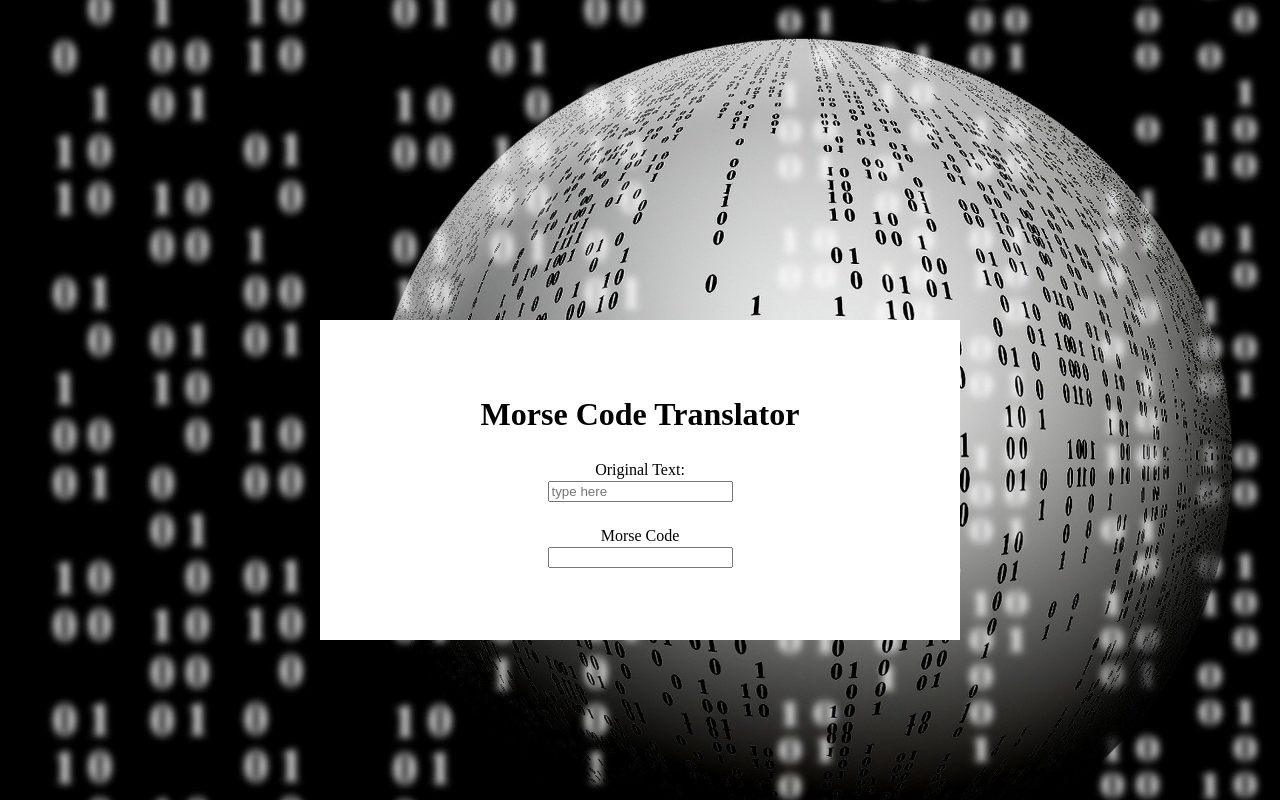
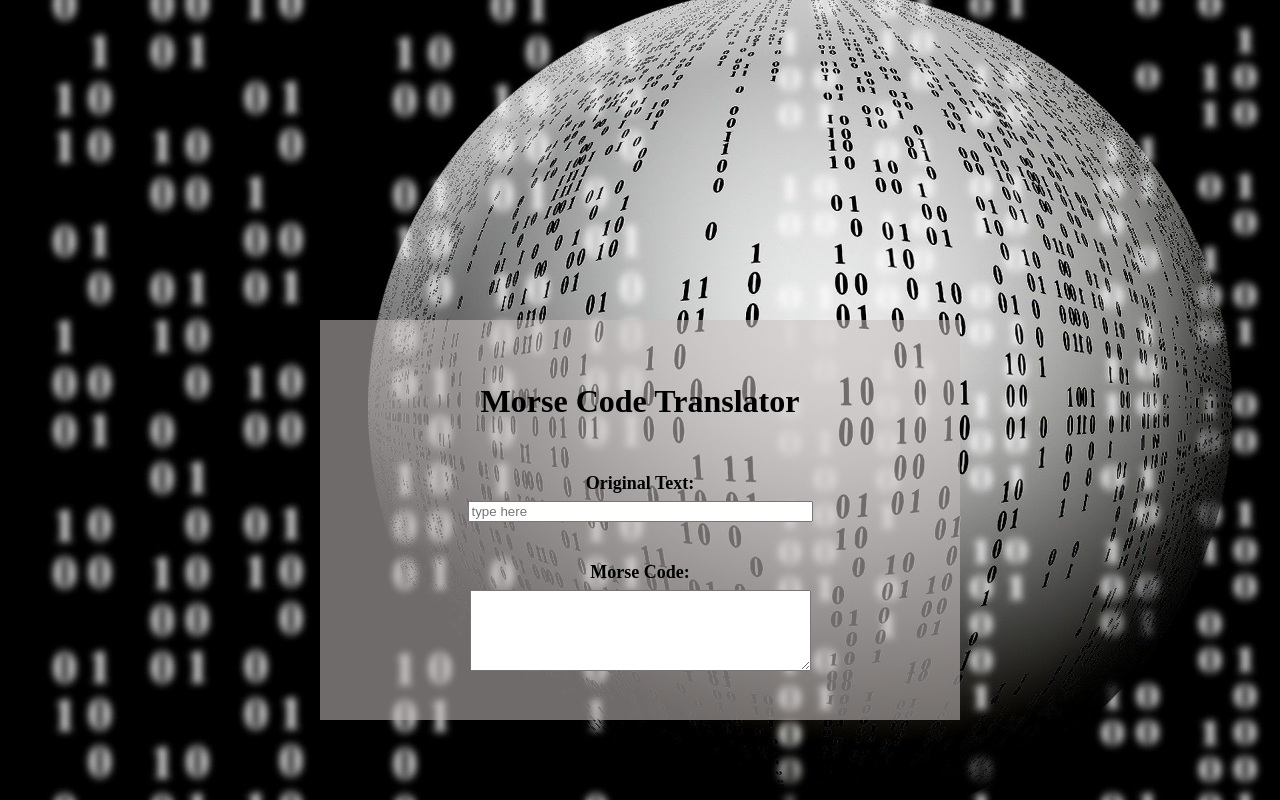
Before and after one commit to Ioannis-Kavalidis/morse-code-translator, a React (Create React App) app: page / in a window 1280 px wide. Built offline with nearby package versions, Linux system fonts and the light colour scheme.

Commit message:
few decorative changes in scss

```diff
--- a/src/App.js
+++ b/src/App.js
@@ -28,15 +28,21 @@ class App extends Component {
       <div className="App">
         <h1>Morse Code Translator</h1>
         <br />
-        Original Text:
+        <span>Original Text:</span>
         <input
           className="form"
+          size="40"
           onChange={(e) => this.translateToMorse(e.target.value)}
           placeholder="type here"
         />
         <br />
-        Morse Code
-        <input className="form2" value={this.state.output} />
+        <span>Morse Code:</span>
+        <textarea
+          className="form2"
+          rows="5"
+          cols="40"
+          value={this.state.output}
+        />
       </div>
     );
   }
--- a/src/scss/main.scss
+++ b/src/scss/main.scss
@@ -2,18 +2,18 @@
 
 body {
   background-color: rgba(66, 59, 59, 0.226);
-  padding: 0 5%;
-  line-height: 1.4;
-  margin-top: 2rem;
+  line-height: 2;
   background-image: url("../img/computers-view.jpg");
   background-repeat: no-repeat;
   background-size: cover;
+  background-position: center;
+  background-attachment: fixed;
 }
 
 .App {
-  background-color: #fff;
+  background-color: rgba(199, 193, 193, 0.555);
   width: 40rem;
-  height: 20rem;
+  height: 25rem;
   display: flex;
   flex-wrap: wrap;
   flex-direction: column;
@@ -21,3 +21,11 @@ body {
   justify-content: center;
   margin-top: 20rem;
 }
+
+span {
+  font-size: large;
+  font-weight: bold;
+}
+
+.form2 {
+}
```
